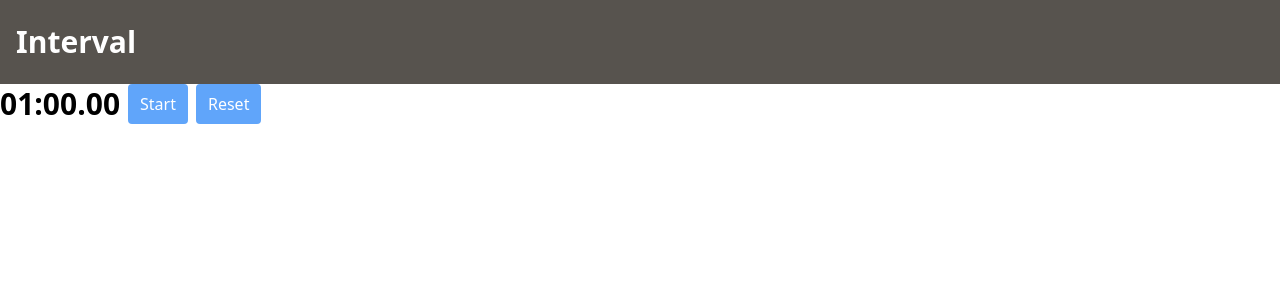
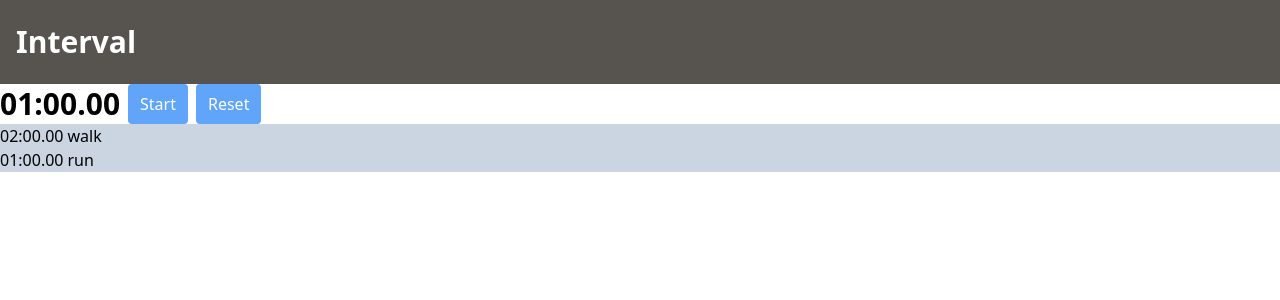
Before and after one commit to rogierborst/interval, a Nuxt app: page / in a window 1280 px wide. Shown: the top 300 px of the page. Built offline with nearby package versions, Linux system fonts and the light colour scheme.

Commit message:
start working on intervals

```diff
--- a/app/app.vue
+++ b/app/app.vue
@@ -1,7 +1,21 @@
+<script setup>
+const intervals = [
+    {
+        type: 'walk',
+        length:120,
+    },
+    {
+        type: 'run',
+        length: 60,
+    },
+]
+</script>
+
 <template>
     <div>
         <NuxtRouteAnnouncer />
         <BaseHeader>Interval</BaseHeader>
         <Counter :seconds="60" />
+        <Interval v-for="(interval, index) in intervals" :key="index" :type="interval.type" :length="interval.length" />
     </div>
 </template>
--- /dev/null
+++ b/app/components/Interval.vue
@@ -0,0 +1,21 @@
+<script setup lang="ts">
+import { formatTime } from '~/utils/time.js';
+
+defineProps({
+    length: {
+        type: Number,
+        default: 60,
+    },
+    type: {
+        type: String,
+        default: 'walk',
+    }
+});
+</script>
+
+<template>
+<div class="flex gap-1 bg-slate-300">
+    <div>{{ formatTime(length * 1000)}}</div>
+    <div v-text="type" />
+</div>
+</template>
```
Also changed, not shown: app/composables/useTimer.js (line endings or trailing spaces).
